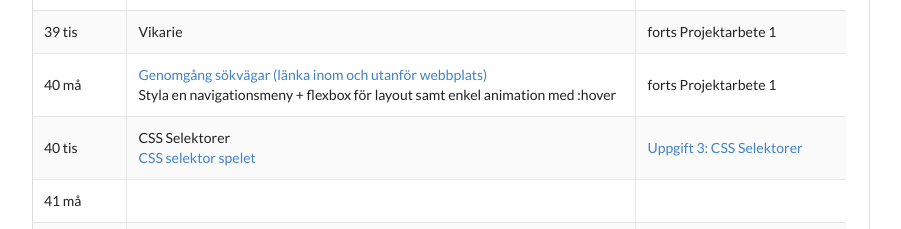
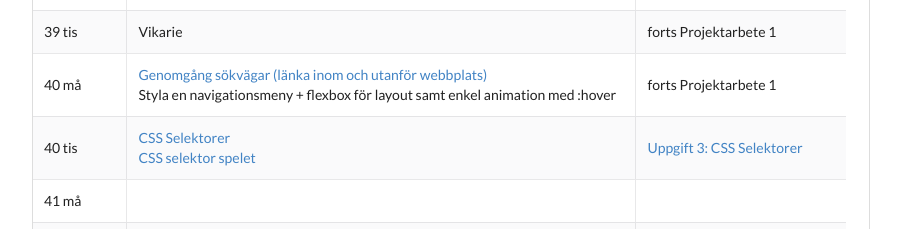
Before and after one commit to mediagymnasiet-webbutveckling/kurssidan, a plain HTML site: page sites/webb1/info/planering.html in a window 1280 px wide. Shown: the part 988-1217 px from the top of the page, without its empty margins (189-1090 px from the left). Drawn offline with nearby package versions, Linux system fonts and the light colour scheme.

Commit message:
added plan webb1

```diff
--- a/sites/webb1/info/planering.html
+++ b/sites/webb1/info/planering.html
@@ -369,7 +369,7 @@
 
                 <tr>
                   <td>40 tis</td>
-                  <td>CSS Selektorer </br>
+                  <td><a href="https://slides.com/sandralarsson-1/css-24/live" target="_blank">CSS Selektorer </a></br>
                   <a href="https://sandralmg.github.io/css-selector-game/">CSS selektor spelet</a></td>
                   <td><a href="https://github.com/mediagymnasiet-webbutveckling/css-basics----selectors">Uppgift 3: CSS Selektorer</a></td>
                 </tr>
```
